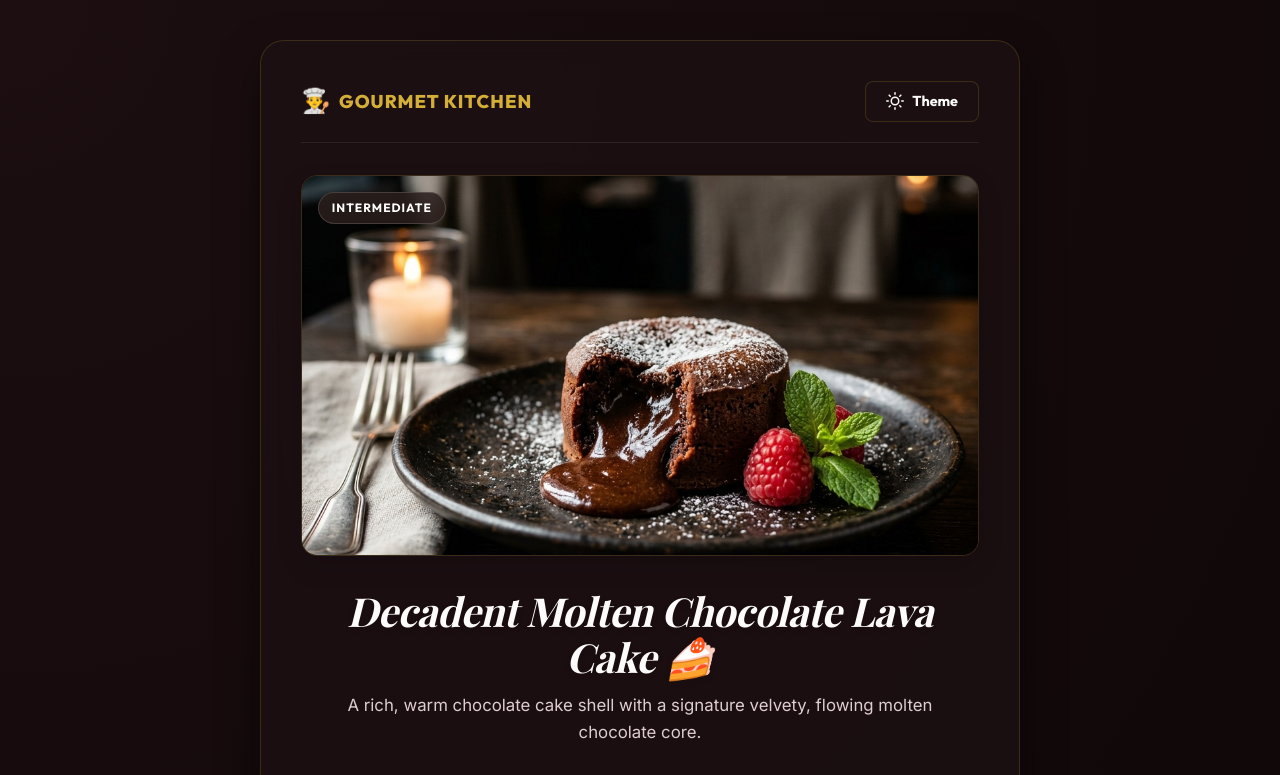
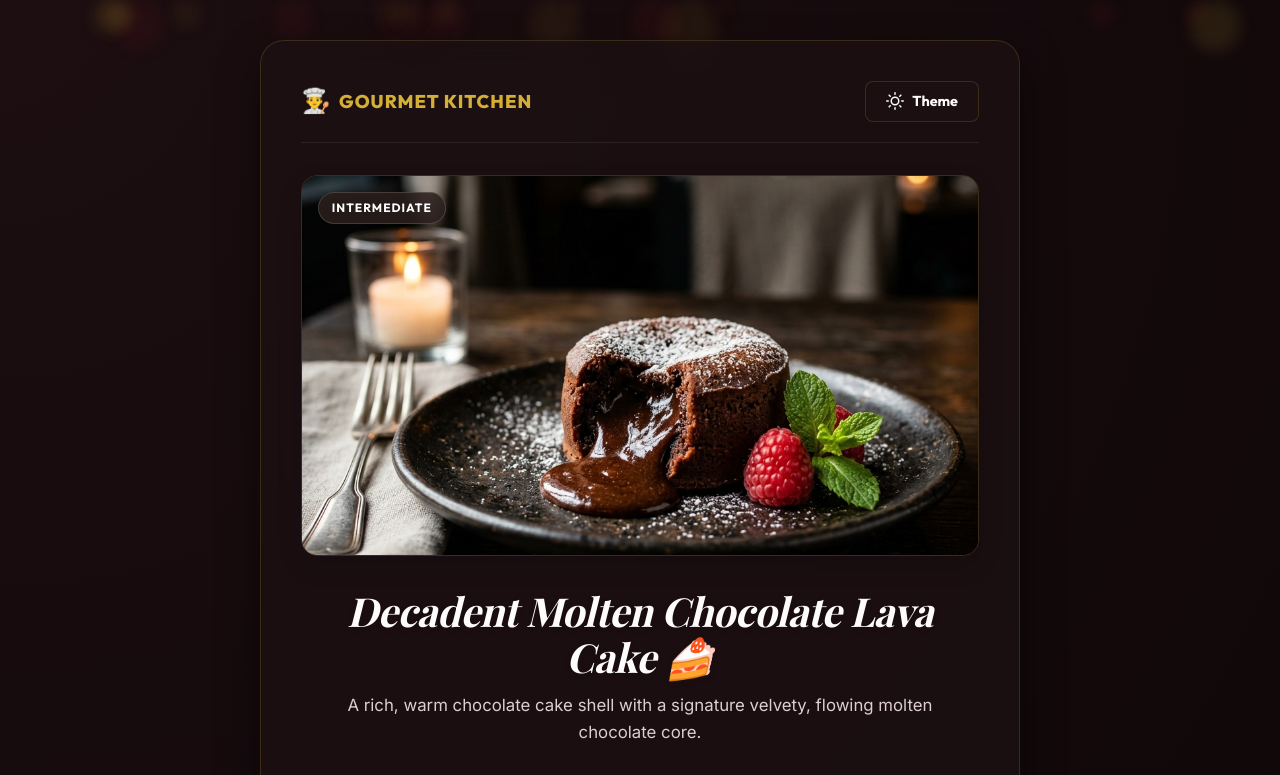
Before and after one commit to krishjaiswal707-prog/Recipe-Card, a plain HTML site: page index.html in a window 1280 px wide. Both pictures are taken after a click on the button "Theme". Shown: the top 775 px of the page. Drawn offline with nearby package versions, Linux system fonts and the light colour scheme; a web font is replaced by a local one.

Commit message:
Enhance UI with 3D card tilt and floating bokeh background particles

```diff
--- a/index.html
+++ b/index.html
@@ -13,6 +13,9 @@
   <link rel="stylesheet" href="style.css">
 </head>
 <body>
+
+  <!-- Floating Bokeh Particles Background -->
+  <div id="particle-container" class="particle-container" aria-hidden="true"></div>
 
   <!-- Card container centered explicitly using box model guidelines -->
   <main class="recipe-card-container">
--- a/script.js
+++ b/script.js
@@ -75,6 +75,8 @@ document.addEventListener('DOMContentLoaded', () => {
   // Set default theme from localStorage or default to light warm bakery style
   const savedTheme = localStorage.getItem('theme') || 'light';
   htmlElement.setAttribute('data-theme', savedTheme);
+  createParticles(); // Initialize background bokeh particles
+  setup3DTilt();     // Initialize 3D hover effect
 
   // ==========================================================================
   // EVENT LISTENERS
@@ -86,6 +88,7 @@ document.addEventListener('DOMContentLoaded', () => {
     const newTheme = currentTheme === 'dark' ? 'light' : 'dark';
     htmlElement.setAttribute('data-theme', newTheme);
     localStorage.setItem('theme', newTheme);
+    createParticles(); // Re-trigger colored particles matching the theme
   });
 
   printBtn.addEventListener('click', () => {
@@ -421,4 +424,73 @@ document.addEventListener('DOMContentLoaded', () => {
     timerWidget.classList.add('expired');
   }
 
+  /**
+   * Generates floating background bokeh particles matching current theme colors
+   */
+  function createParticles() {
+    const container = document.getElementById('particle-container');
+    if (!container) return;
+
+    container.innerHTML = '';
+
+    const currentTheme = document.documentElement.getAttribute('data-theme') || 'light';
+    const colors = {
+      light: ['#c6941a', '#e8cfa6', '#ebd4bc', '#b38b7e'],
+      dark: ['#d4af37', '#801c27', '#8c6a25', '#4a0d15']
+    };
+
+    const themeColors = colors[currentTheme] || colors.light;
+    const particleCount = 18;
+
+    for (let i = 0; i < particleCount; i++) {
+      const particle = document.createElement('div');
+      particle.classList.add('particle');
+
+      const size = Math.floor(Math.random() * 45) + 15;
+      particle.style.width = `${size}px`;
+      particle.style.height = `${size}px`;
+      particle.style.left = `${Math.random() * 100}vw`;
+
+      const delay = Math.random() * 20;
+      const duration = Math.random() * 15 + 15;
+      particle.style.animationDelay = `${delay}s`;
+      particle.style.animationDuration = `${duration}s`;
+
+      const randomColor = themeColors[Math.floor(Math.random() * themeColors.length)];
+      particle.style.setProperty('--particle-color', randomColor);
+
+      const opacity = Math.random() * 0.12 + 0.05;
+      particle.style.setProperty('--particle-opacity', opacity);
+
+      container.appendChild(particle);
+    }
+  }
+
+  /**
+   * Initializes 3D hover mouse move tilt effect
+   */
+  function setup3DTilt() {
+    const card = document.querySelector('.recipe-card-container');
+    if (!card) return;
+
+    card.addEventListener('mousemove', (e) => {
+      const rect = card.getBoundingClientRect();
+      const x = e.clientX - rect.left;
+      const y = e.clientY - rect.top;
+
+      const centerX = rect.width / 2;
+      const centerY = rect.height / 2;
+
+      // Calculate rotation degree (max 3 degrees)
+      const rotateX = -(y - centerY) / 38;
+      const rotateY = (x - centerX) / 38;
+
+      card.style.transform = `perspective(1000px) rotateX(${rotateX}deg) rotateY(${rotateY}deg)`;
+    });
+
+    card.addEventListener('mouseleave', () => {
+      card.style.transform = 'perspective(1000px) rotateX(0deg) rotateY(0deg)';
+    });
+  }
+
 });
--- a/style.css
+++ b/style.css
@@ -145,7 +145,8 @@ body::before, body::after {
   gap: 2rem;
   overflow: hidden;
   position: relative;
-  transition: background var(--transition-slow), border-color var(--transition-normal);
+  transition: background var(--transition-slow), border-color var(--transition-normal), transform 0.18s ease-out;
+  transform-style: preserve-3d;
   animation: cardFadeIn 0.8s cubic-bezier(0.16, 1, 0.3, 1) forwards;
 }
 
@@ -1126,6 +1127,41 @@ body::before, body::after {
   50% { transform: translateY(-8px) rotate(8deg); }
 }
 
+/* Particle Background elements */
+.particle-container {
+  position: fixed;
+  inset: 0;
+  z-index: -4;
+  overflow: hidden;
+  pointer-events: none;
+}
+
+.particle {
+  position: absolute;
+  border-radius: 50%;
+  background: var(--particle-color, var(--accent-gold));
+  filter: blur(8px);
+  opacity: 0.12;
+  animation: floatUp 25s infinite linear;
+}
+
+@keyframes floatUp {
+  0% {
+    transform: translateY(110vh) translateX(0) scale(1);
+    opacity: 0;
+  }
+  10% {
+    opacity: var(--particle-opacity, 0.12);
+  }
+  90% {
+    opacity: var(--particle-opacity, 0.12);
+  }
+  100% {
+    transform: translateY(-10vh) translateX(60px) scale(1.2);
+    opacity: 0;
+  }
+}
+
 /* ==========================================================================
    PRINT FRIENDLY LAYOUT
    ========================================================================== */
```
